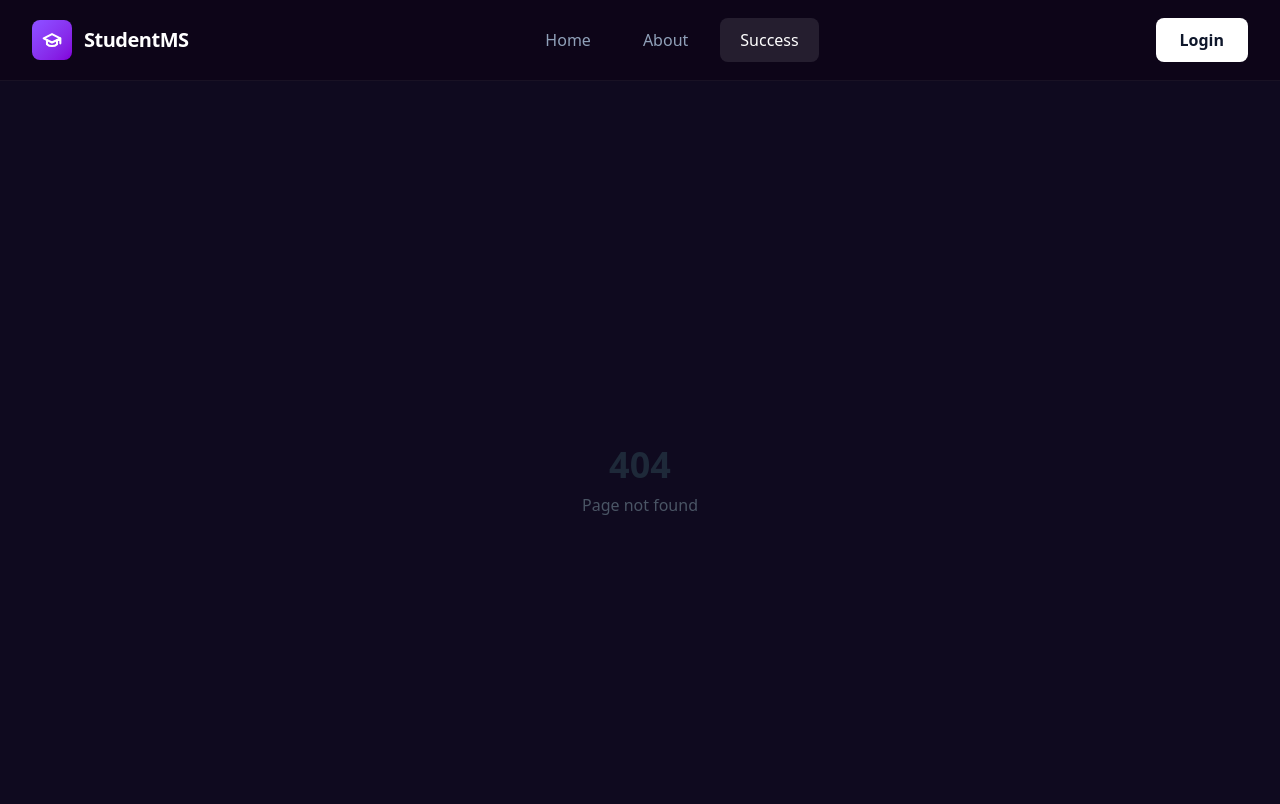
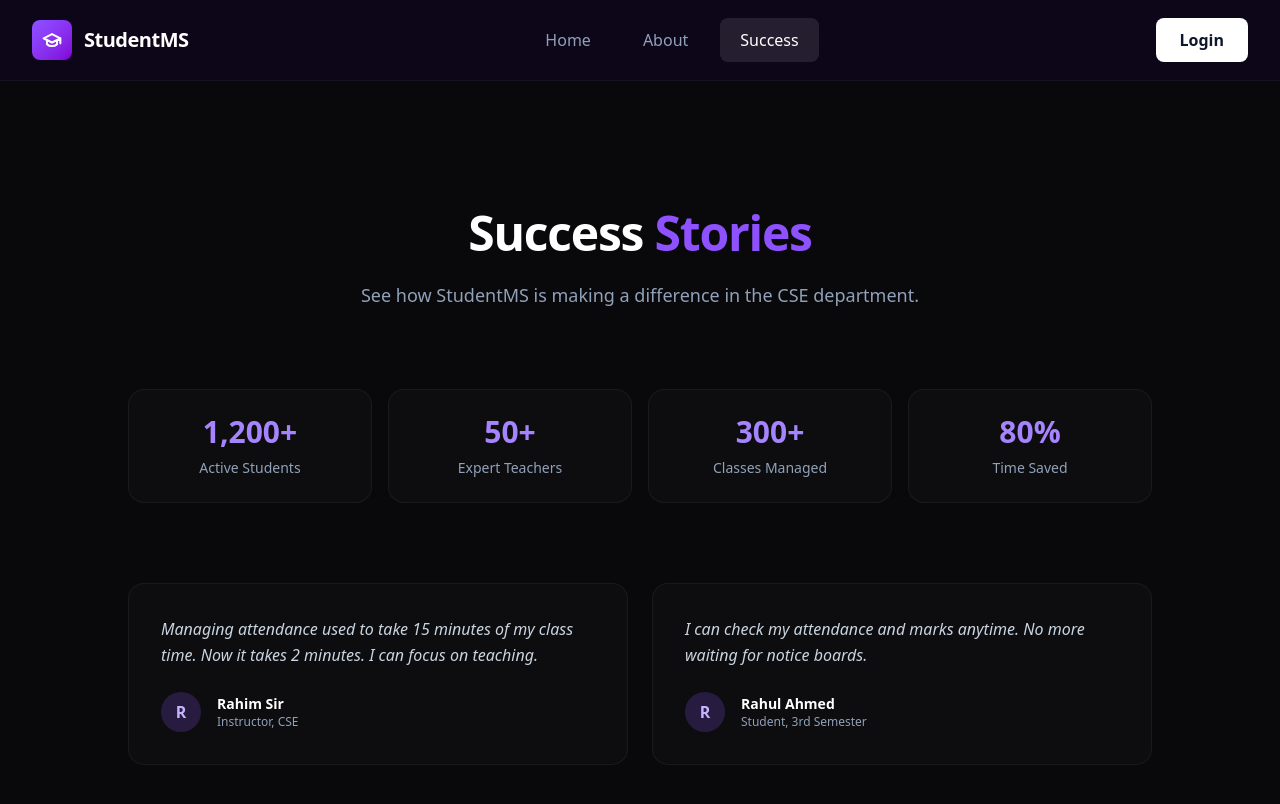
Before and after one commit to salauddinhasan/student_management_system, a Next.js app: page /success in a window 1280 px wide. Before the commit this address had no page. Shown: the top 804 px of the page. Built offline with nearby package versions, Linux system fonts and the light colour scheme.

Commit message:
Added About and Success pages

```diff
--- /dev/null
+++ b/src/app/about/page.tsx
@@ -0,0 +1,41 @@
+import Link from "next/link";
+
+export default function AboutPage() {
+  return (
+    <div className="min-h-screen bg-[#09090b] text-white py-32 px-8 relative overflow-hidden">
+      <div className="absolute top-0 right-0 w-[500px] h-[500px] bg-violet-600/10 rounded-full blur-[120px] pointer-events-none" />
+
+      <div className="max-w-4xl mx-auto relative z-10">
+        <div className="text-center mb-20">
+          <h1 className="text-4xl md:text-5xl font-bold mb-6 tracking-tight">
+            About <span className="text-violet-500">StudentMS</span>
+          </h1>
+          <p className="text-lg text-slate-400 max-w-2xl mx-auto leading-relaxed">
+            We are on a mission to modernize the CSE department by providing a
+            seamless, digital-first platform for teachers and students.
+          </p>
+        </div>
+
+        <div className="grid md:grid-cols-2 gap-8">
+          <div className="p-8 rounded-2xl bg-white/[0.02] border border-white/5">
+            <h2 className="text-xl font-semibold mb-4 text-white">Our Mission</h2>
+            <p className="text-slate-400 leading-relaxed text-sm">
+              To eliminate the manual, time-consuming processes of managing attendance
+              and marks. We aim to empower teachers with tools that save time, and
+              provide students with instant access to their academic progress.
+            </p>
+          </div>
+
+          <div className="p-8 rounded-2xl bg-white/[0.02] border border-white/5">
+            <h2 className="text-xl font-semibold mb-4 text-white">Why Digital?</h2>
+            <p className="text-slate-400 leading-relaxed text-sm">
+              No more lost paper sheets or delayed results. Our system ensures data
+              accuracy, transparency, and quick access. It bridges the gap between
+              educators and learners in the most efficient way possible.
+            </p>
+          </div>
+        </div>
+      </div>
+    </div>
+  );
+}
--- /dev/null
+++ b/src/app/success/page.tsx
@@ -0,0 +1,64 @@
+import Link from "next/link";
+
+const stats = [
+  { label: "Active Students", value: "1,200+" },
+  { label: "Expert Teachers", value: "50+" },
+  { label: "Classes Managed", value: "300+" },
+  { label: "Time Saved", value: "80%" },
+];
+
+const testimonials = [
+  {
+    quote: "Managing attendance used to take 15 minutes of my class time. Now it takes 2 minutes. I can focus on teaching.",
+    name: "Rahim Sir",
+    role: "Instructor, CSE",
+  },
+  {
+    quote: "I can check my attendance and marks anytime. No more waiting for notice boards.",
+    name: "Rahul Ahmed",
+    role: "Student, 3rd Semester",
+  }
+];
+
+export default function SuccessPage() {
+  return (
+    <div className="min-h-screen bg-[#09090b] text-white py-32 px-8 relative overflow-hidden">
+      <div className="max-w-5xl mx-auto relative z-10">
+        <div className="text-center mb-20">
+          <h1 className="text-4xl md:text-5xl font-bold mb-6 tracking-tight">
+            Success <span className="text-violet-500">Stories</span>
+          </h1>
+          <p className="text-lg text-slate-400 max-w-2xl mx-auto">
+            See how StudentMS is making a difference in the CSE department.
+          </p>
+        </div>
+
+        <div className="grid grid-cols-2 md:grid-cols-4 gap-4 mb-20">
+          {stats.map((stat, i) => (
+            <div key={i} className="text-center p-6 rounded-2xl bg-white/[0.02] border border-white/5">
+              <p className="text-3xl font-bold text-violet-400 mb-2">{stat.value}</p>
+              <p className="text-sm text-slate-400">{stat.label}</p>
+            </div>
+          ))}
+        </div>
+
+        <div className="grid md:grid-cols-2 gap-6">
+          {testimonials.map((t, i) => (
+            <div key={i} className="p-8 rounded-2xl bg-white/[0.02] border border-white/5">
+              <p className="text-slate-300 italic mb-6 leading-relaxed">{t.quote}</p>
+              <div className="flex items-center gap-4">
+                <div className="w-10 h-10 rounded-full bg-violet-500/20 text-violet-300 flex items-center justify-center font-bold">
+                  {t.name.charAt(0)}
+                </div>
+                <div>
+                  <h4 className="font-semibold text-white text-sm">{t.name}</h4>
+                  <p className="text-xs text-slate-400">{t.role}</p>
+                </div>
+              </div>
+            </div>
+          ))}
+        </div>
+      </div>
+    </div>
+  );
+}
```
